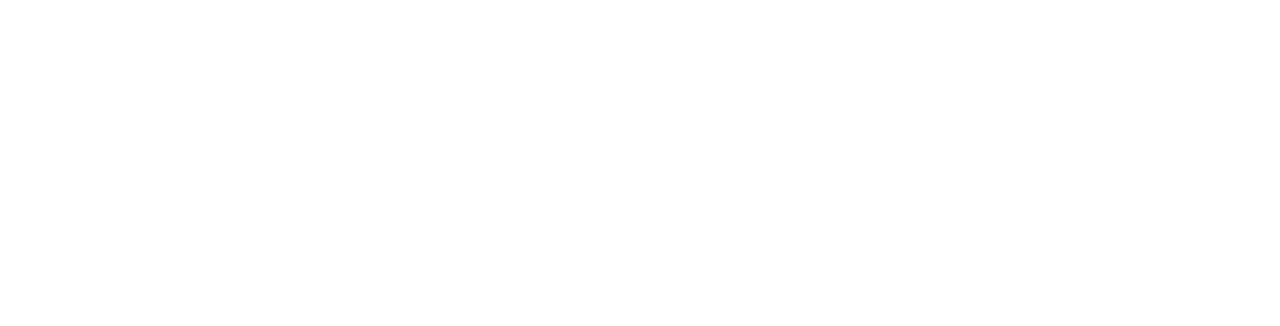
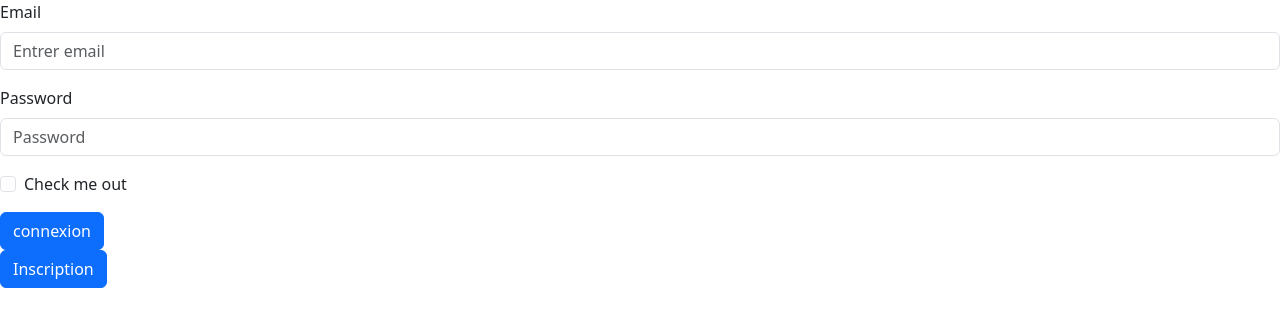
Before and after one commit to ButtonPhil/FastaFood, a React (Vite) app: page /HomePage in a window 1280 px wide. Shown: the top 326 px of the page. Built offline with nearby package versions, Linux system fonts and the light colour scheme.

Commit message:
dur react

```diff
--- a/src/App.jsx
+++ b/src/App.jsx
@@ -2,6 +2,8 @@
 import './App.css'
 import 'bootstrap/dist/css/bootstrap.min.css';
 import HomePage from './Page/HomePage';
+import EmployPage from './Page/ListEmployPage';
+import RegisterPage from './Page/RegisterPage';
 
 
 
@@ -19,6 +21,8 @@
                 <Routes>
 
                     <Route path='/HomePage' element= {<HomePage/>} />
+                    <Route path='/EmployPage' element = {<EmployPage />} />
+                    <Route path='/RegisterPage' element = {<RegisterPage />} />
 
                 </Routes>
 
--- a/src/Page/HomePage.jsx
+++ b/src/Page/HomePage.jsx
@@ -1,11 +1,80 @@
-import React from 'react';
+import React, { useState } from 'react';
 import { login } from "../service/userService";
+import { Button, Form } from 'react-bootstrap';
+import { Link, useNavigate } from 'react-router-dom';
+
 
 
 
 const HomePage = () => {
 
+    const [userData, setUserData] = useState({ email: "", password: "" });
+    const navigate = useNavigate();
 
+    const handleSubmit = async (e) => {
+
+        e.preventDefault();
+
+        try {
+
+            const response = await login(userData)
+            navigate('/EmployPage')
+            localStorage.setItem("token", response.data.token);
+
+            alert("utilisateur connecter")
+
+        } catch (error) {
+
+            console.error(error);
+
+        }
+    }
+
+    return <>
+
+        <Form onSubmit={handleSubmit}>
+
+            <Form.Group className="mb-3" controlId="formBasicEmail">
+
+                <Form.Label>Email</Form.Label>
+
+                <Form.Control type="email" placeholder="Entrer email" value={userData.email} onChange={(e) => setUserData({ ...userData, email: e.target.value })} />
+
+            </Form.Group>
+
+            <Form.Group className="mb-3" controlId="formBasicPassword">
+
+                <Form.Label>Password</Form.Label>
+
+                <Form.Control type="password" placeholder="Password" value={userData.password} onChange={(e) => setUserData({ ...userData, password: e.target.value })} />
+
+            </Form.Group>
+
+            <Form.Group className="mb-3" controlId="formBasicCheckbox">
+
+                <Form.Check type="checkbox" label="Check me out" />
+
+            </Form.Group>
+
+            <Button variant="primary" type="submit">
+
+                connexion
+
+            </Button>
+
+        </Form>
+
+        <Link to="./RegisterPage">
+
+            <Button variant="primary" >
+
+                Inscription
+
+            </Button>
+
+        </Link>
+
+    </>
 
 }
 
--- /dev/null
+++ b/src/Page/ListEmployPage.jsx
@@ -0,0 +1,29 @@
+import TableComponent from "../components/TableComponent";
+
+
+
+
+const EmployPage = () => {
+
+
+    return (
+
+        <>
+            <div>
+
+                <h1>list des employéez</h1>
+
+                <TableComponent />
+
+            </div>
+
+        </>
+    )
+
+
+}
+
+
+
+
+export default EmployPage;
--- /dev/null
+++ b/src/Page/RegisterPage.jsx
@@ -0,0 +1,100 @@
+import { useState } from "react";
+import { register } from "../service/userService";
+import { Button, Form } from "react-bootstrap";
+import { useNavigate } from "react-router-dom";
+
+
+
+function RegisterPage() {
+
+    const [userData, setUserData] = useState({ lastName: "", firstName: "", role: "", email: "", password: "" });
+    const navigate = useNavigate();
+
+    const handleSubmit = async (e) => {
+
+        e.preventDefault();
+
+        try {
+
+            await register(userData)
+            navigate('/HomePage')
+
+            alert("Creation de compte employer")
+
+        } catch (error) {
+
+            console.error(error);
+
+        }
+
+        return <>
+
+            <Form onSubmit={handleSubmit}>
+
+                <Form.Group className="mb-3" controlId="formBasicEmail">
+
+                    <Form.Label>Nom</Form.Label>
+
+                    <Form.Control type="Name" placeholder="Entre name" value={userData.lastNamename} onChange={(e) => setUserData({ ...userData, lastName: e.target.value })} />
+
+                </Form.Group>
+
+                <Form.Group className="mb-3" controlId="formBasicEmail">
+
+                    <Form.Label>Prenom</Form.Label>
+
+                    <Form.Control type="Name" placeholder="Entrer prenom" value={userData.firstName} onChange={(e) => setUserData({ ...userData, firstName: e.target.value })} />
+
+                </Form.Group>
+
+                <Form.Group className="mb-3" controlId="formBasicEmail">
+
+                    <Form.Label>Role</Form.Label>
+
+                    <Form.Control type="Name" placeholder="Entrer Role" value={userData.role} onChange={(e) => setUserData({ ...userData, role: e.target.value })} />
+
+                </Form.Group>
+
+                <Form.Group className="mb-3" controlId="formBasicEmail">
+
+                    <Form.Label>Email</Form.Label>
+
+                    <Form.Control type="email" placeholder="Entrer votre email" value={userData.role} onChange={(e) => setUserData({ ...userData, role: e.target.value })} />
+
+                </Form.Group>
+
+                <Form.Group className="mb-3" controlId="formBasicPassword">
+
+                    <Form.Label>Password</Form.Label>
+
+                    <Form.Control type="password" placeholder="Password" value={userData.password} onChange={(e) => setUserData({ ...userData, password: e.target.value })} />
+
+                </Form.Group>
+
+                <Form.Group className="mb-3" controlId="formBasicCheckbox">
+
+                    <Form.Check type="checkbox" label="Check me out" />
+
+                </Form.Group>
+
+                <Button variant="primary" type="submit">
+
+                    Submit
+
+                </Button>
+
+            </Form>
+
+        </>
+
+    }
+
+
+}
+
+
+
+
+
+
+export default RegisterPage;
--- /dev/null
+++ b/src/components/TableComponent.jsx
@@ -0,0 +1,69 @@
+import { useEffect, useState } from "react";
+import { EmployeList } from "../service/userService";
+import { Table } from "react-bootstrap";
+
+const TableComponent = () => {
+
+    const [employ, setEmploy] = useState([]);
+
+    const fetchList = async () => {
+
+        try {
+
+            const response = await EmployeList();
+            setEmploy(response.data.employ);
+            // console.log(response.data.employ);
+
+        } catch (error) {
+
+            console.error("Error fetching data: ", error);
+
+        }
+
+    };
+
+    useEffect(() => {
+
+        fetchList();
+
+    }, []);
+
+    return (
+        <>
+            <Table striped bordered hover>
+
+                <thead>
+
+                    <tr>
+
+                        <th>id</th>
+                        <th>firstName</th>
+                        <th>lastName</th>
+
+                    </tr>
+
+                </thead>
+
+                <tbody>
+
+                    {employ.map((emp) => (
+
+                        <tr key={emp.idEmploy}>
+                            <td>{emp.idEmploy}</td>
+                            <td>{emp.firstName}</td>
+                            <td>{emp.lastName}</td>
+
+                        </tr>
+                    ))}
+
+                </tbody>
+
+            </Table>
+
+        </>
+
+    );
+
+};
+
+export default TableComponent;
--- a/src/service/api.js
+++ b/src/service/api.js
@@ -3,11 +3,8 @@
 
 const API = axios.create({
 
-    baseURL: 'http://localhost:3000/api'
+    baseURL: 'http://localhost:3000/fastafood'
 
 })
 
-
-
-
 export default API;
--- a/src/service/userService.js
+++ b/src/service/userService.js
@@ -1,4 +1,14 @@
 import API from "./api";
 
 
-export const login = (data) => API.post('/HomePage', data);
+export const login = (data) => API.post('/login', data);
+export const register = (data) =>API.post('/createEmploy', data)
+export const EmployeList = () => API.get('/employ', {
+
+    headers: {
+
+        Authorization: `${localStorage.getItem('token')}`
+
+    }
+
+})
```
